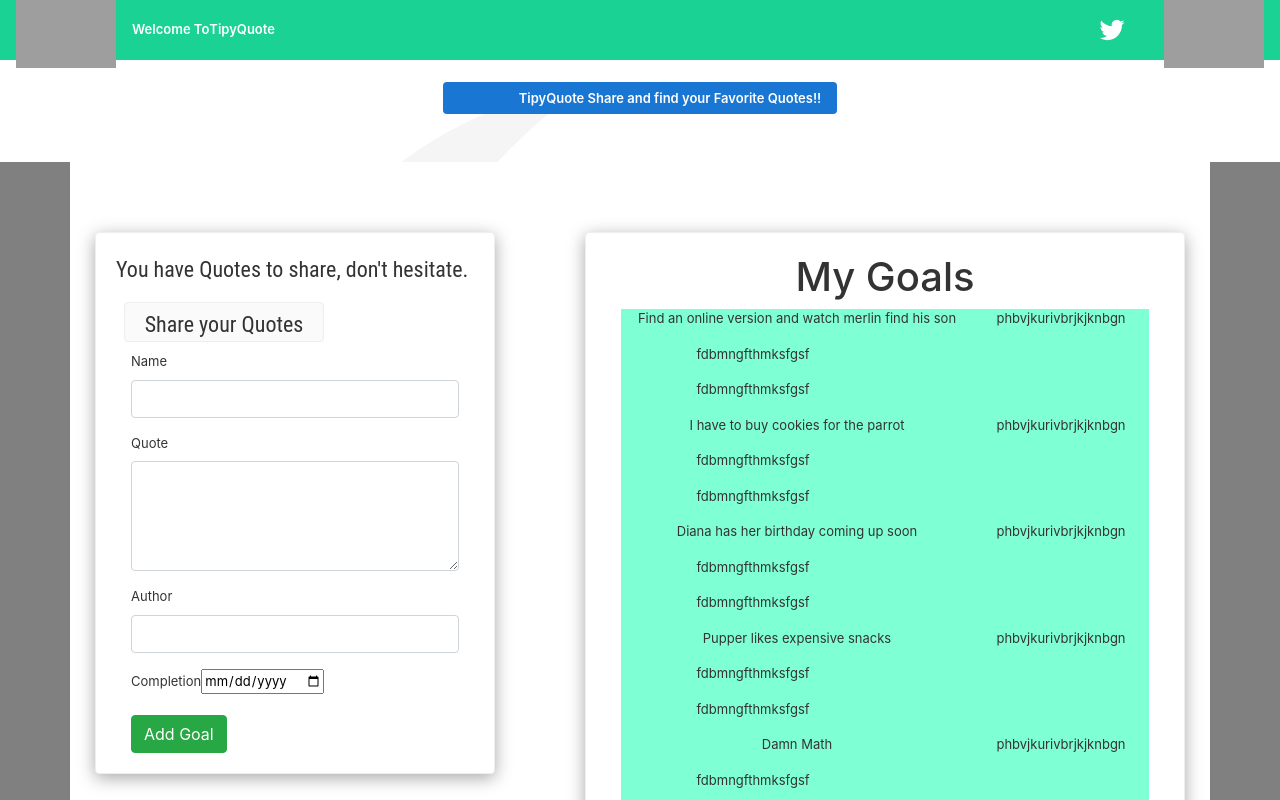
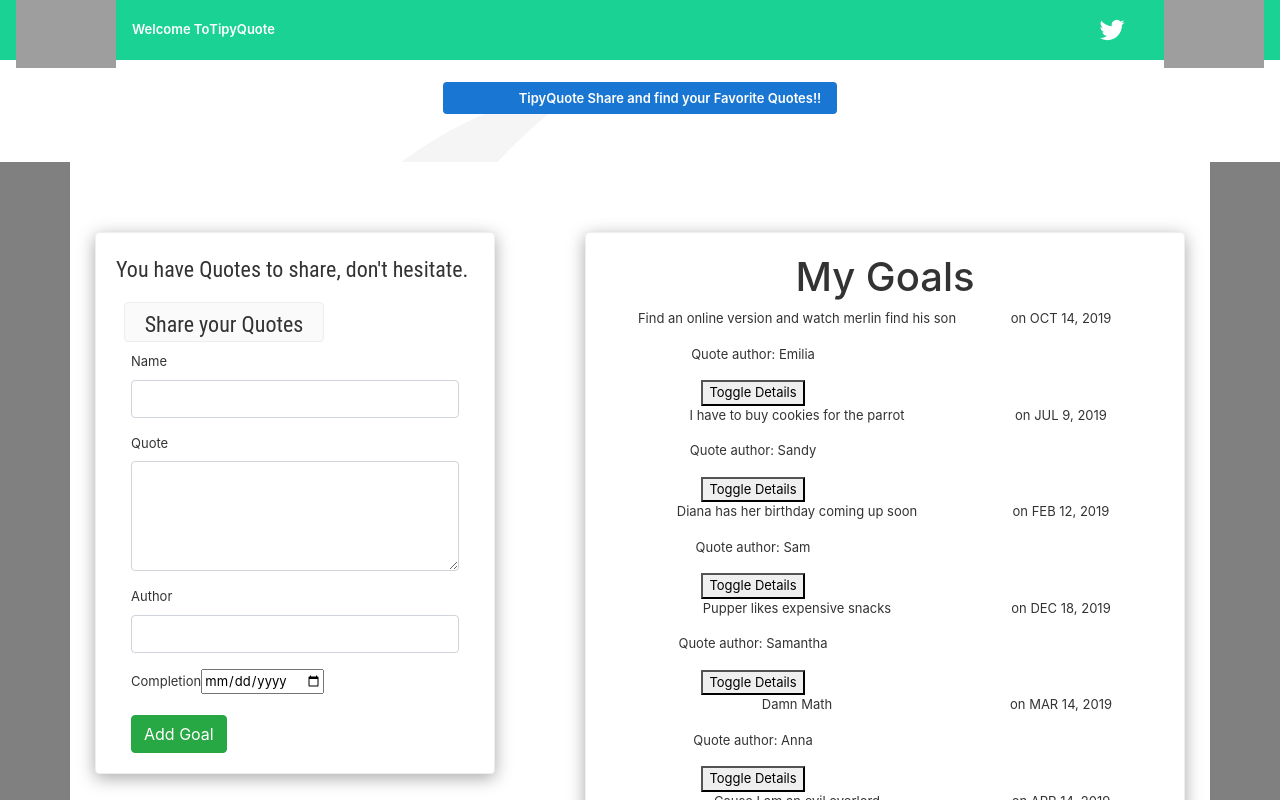
Before and after one commit to Odile078/TipyQuote, an Angular app: page / in a window 1280 px wide. Shown: the top 800 px of the page. Built offline with nearby package versions, Linux system fonts and the light colour scheme; grey boxes are pictures that could not be loaded.

Commit message:
Styling the quote details

```diff
--- a/src/app/quote-detail/quote-detail.component.css
+++ b/src/app/quote-detail/quote-detail.component.css
@@ -0,0 +1,3 @@
+.quoteshow{
+    background-color: aquamarine;
+}
--- a/src/app/quote-detail/quote-detail.component.html
+++ b/src/app/quote-detail/quote-detail.component.html
@@ -1,6 +1,18 @@
-<p>
-    {{quote.quotess}}
-</p>
-<p>This goal will be complete in {{quote.completeDate|dateCount}} days</p>
-<button (click)= 'quoteComplete(true)'>Complete</button>
-<button (click)= 'quoteDelete(true)'>Delete Goal</button>
+
+<div class="container quoteshow">
+    <div class="row">
+        <div class="col-md-12">
+          <p> Posted By: {{quote.name}}</p>
+        </div>
+      </div>
+      <div class="row">
+        <div class="col-md-8">
+          <p>Quote author: {{quote.author}} </p>
+          <p>This goal will be complete in {{quote.completeDate|dateCount}} days</p>
+         <button (click)= 'quoteComplete(true)'>Complete</button>
+         <button (click)= 'quoteDelete(true)'>Delete Goal</button>
+
+        </div>
+      </div>
+
+</div>
--- a/src/app/quote/quote.component.html
+++ b/src/app/quote/quote.component.html
@@ -1,25 +1,25 @@
 
  <div>
     <h1>My Goals</h1>
-    <div class="container ">
+    <div class="container-fluid ">
+
       <div *ngFor='let quote of quotes;let i = index' >
-        <div class="container quoteshow">
+        <div class="container ">
             <div class="row ">
               <div class="col-md-8">
                 <p>{{quote.quotess}}  </p>
               </div>
               <div class="col-md-4">
-                phbvjkurivbrjkjknbgn
+                <p > on {{quote.completeDate|date|uppercase}}</p>
               </div>
             </div>
+
             <div class="row">
               <div class="col-md-6">
-                <p>fdbmngfthmksfgsf</p>
-              </div>
-            </div>
-            <div class="row">
-              <div class="col-md-6">
-                <p>fdbmngfthmksfgsf</p>
+                <p>Quote author: {{quote.author}} </p>
+                <button (click)='toggleDetails(i)'>Toggle Details</button>
+                <app-quote-detail *ngIf='quote.showDescription' [quote]='quote' (isComplete) = 'completeQuote($event,i)'></app-quote-detail>
+                <app-quote-detail *ngIf='quote.showDescription' [quote]='quote' (isComplete) = 'deleteQuote($event,i)'></app-quote-detail>
               </div>
             </div>
         </div>
```
